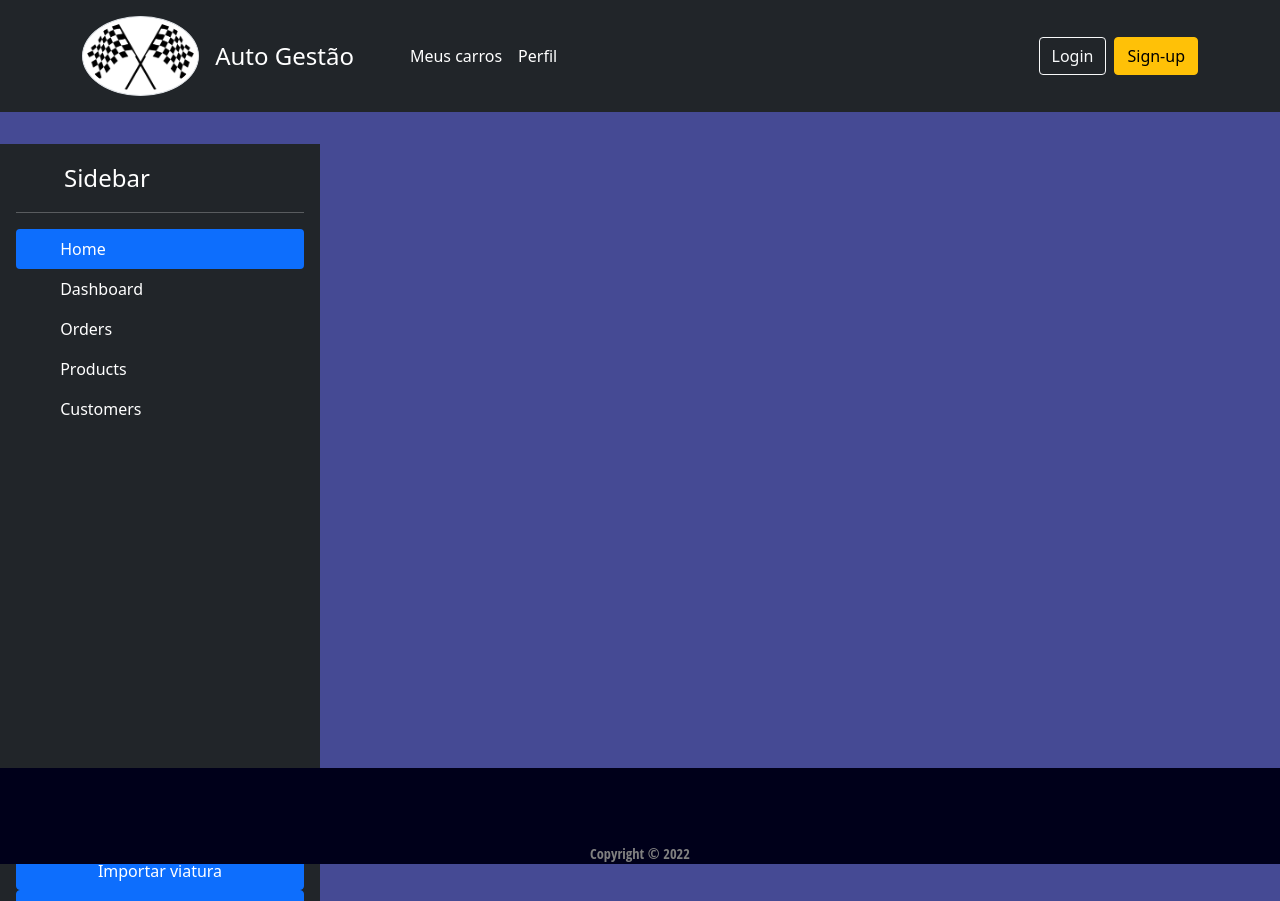
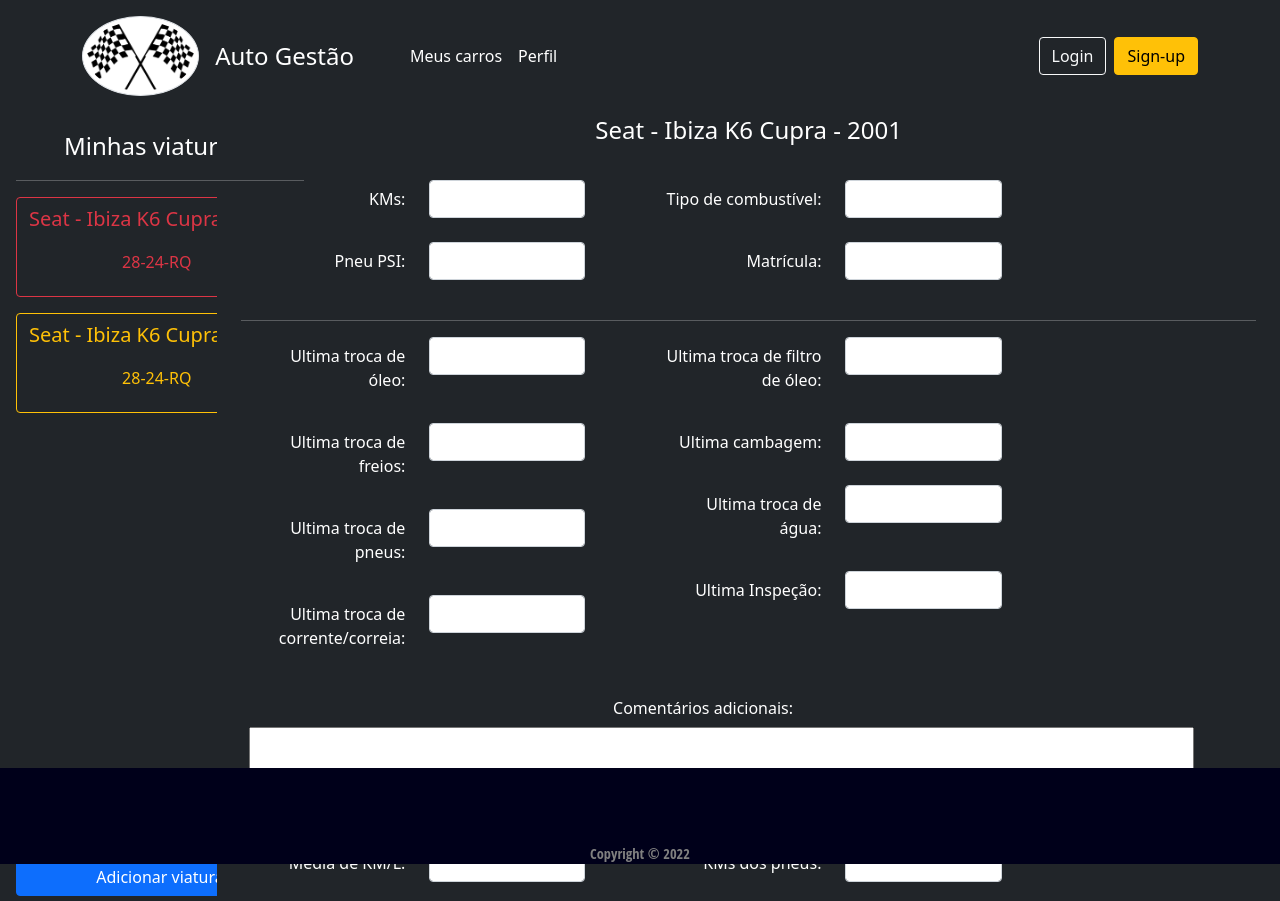
Before and after one commit to EgonHoltz/pwa-frtnd-autogestao, a Vue app: page /cars in a window 1280 px wide. Shown: the top 901 px of the page. Built offline with nearby package versions, Linux system fonts and the light colour scheme.

Commit message:
My car interface is pretty good. but withou functions

```diff
--- a/src/App.vue
+++ b/src/App.vue
@@ -30,6 +30,7 @@ export default {
 html,
 body {
     height: 100%;
+    width: 100%;
     margin: 0;
 }
 #app {
@@ -39,7 +40,6 @@ body {
   text-align: center;
 }
 #body-content {
-	width: 100%;
   min-height: 100vh;
   height: 100%;
 	background-size: auto;
@@ -49,7 +49,6 @@ body {
 }
 #content-wrap{
   padding-bottom: 2rem;
-  padding-top: 2em;
   min-height: 100vh;
 }
 </style>
--- /dev/null
+++ b/src/components/CarForm.vue
@@ -0,0 +1,145 @@
+<template>
+    <div class="white-text text-center bg-dark container-fluid" style="height: 100%;">
+        <p class="fs-4 pb-3">Seat - Ibiza K6 Cupra - 2001</p>
+        <form action="">
+            <div class="row g-2 container-fluid">
+                <div class="col-5">
+                    <div class="col-sm-20 mb-4 row">
+                        <label for="staticEmail" class="col-sm-5 col-form-label text-end">KMs:</label>
+                        <div class="col-sm-5">
+                            <input type="text" class="form-control"  placeholder="">
+                        </div>
+                    </div>
+                    <div class="col-sm-15 mb-4 row">
+                        <label for="staticEmail" class="col-sm-5 col-form-label text-end">Pneu PSI:</label>
+                        <div class="col-sm-5">
+                            <input type="text" class="form-control"  placeholder="">
+                        </div>
+                    </div>
+                </div>
+                <div class="col-5">
+                    <div class="col-sm-15 mb-4 row">
+                        <label for="staticEmail" class="col-sm-5 col-form-label text-end">Tipo de combustível:</label>
+                        <div class="col-sm-5">
+                            <input type="text" class="form-control"  placeholder="">
+                        </div>
+                    </div>
+                    <div class="col-sm-15 mb-4 row">
+                        <label for="staticEmail" class="col-sm-5 col-form-label text-end">Matrícula:</label>
+                        <div class="col-sm-5">
+                            <input type="text" class="form-control"  placeholder="">
+                        </div>
+                    </div>
+                </div>
+            </div>
+        <hr>
+            <div class="row g-2 container-fluid">
+                <div class="col-5">
+                    <div class="col-sm-20 mb-4 row">
+                        <label for="staticEmail" class="col-sm-5 col-form-label text-end">Ultima troca de óleo:</label>
+                        <div class="col-sm-5">
+                            <input type="text" class="form-control" >
+                        </div>
+                    </div>
+                    <div class="col-sm-15 mb-4 row">
+                        <label for="staticEmail" class="col-sm-5 col-form-label text-end">Ultima troca de freios:</label>
+                        <div class="col-sm-5">
+                            <input type="text" class="form-control" >
+                        </div>
+                    </div>
+                    <div class="col-sm-15 mb-4 row">
+                        <label for="staticEmail" class="col-sm-5 col-form-label text-end">Ultima troca de pneus:</label>
+                        <div class="col-sm-5">
+                            <input type="text" class="form-control" >
+                        </div>
+                    </div>
+                    <div class="col-sm-15 mb-4 row">
+                        <label for="staticEmail" class="col-sm-5 col-form-label text-end">Ultima troca de corrente/correia:</label>
+                        <div class="col-sm-5">
+                            <input type="text" class="form-control" >
+                        </div>
+                    </div>
+                </div>
+                <div class="col-5">
+                    <div class="col-sm-15 mb-4 row">
+                        <label for="staticEmail" class="col-sm-5 col-form-label text-end">Ultima troca de filtro de óleo:</label>
+                        <div class="col-sm-5">
+                            <input type="text" class="form-control" >
+                        </div>
+                    </div>
+                    <div class="col-sm-15 mb-4 row">
+                        <label for="staticEmail" class="col-sm-5 col-form-label text-end">Ultima cambagem:</label>
+                        <div class="col-sm-5">
+                            <input type="text" class="form-control" >
+                        </div>
+                    </div>
+                    <div class="col-sm-15 mb-4 row">
+                        <label for="staticEmail" class="col-sm-5 col-form-label text-end">Ultima troca de água:</label>
+                        <div class="col-sm-5">
+                            <input type="text" class="form-control" >
+                        </div>
+                    </div>
+                    <div class="col-sm-15 mb-4 row">
+                        <label for="staticEmail" class="col-sm-5 col-form-label text-end">Ultima Inspeção:</label>
+                        <div class="col-sm-5">
+                            <input type="text" class="form-control" >
+                        </div>
+                    </div>
+                </div>
+                <div class="col-11">
+                    <label for="addComments" class="col-form-label text-start">Comentários adicionais:</label>
+                    <div class="col-sm-0">
+                        <textarea name="" id="" cols="100" rows="3"></textarea>
+                    </div>
+                </div>
+            </div>
+
+            <hr>
+
+            <div class="row g-2 container-fluid">
+                <div class="col-5">
+                    <div class="col-sm-20 mb-4 row">
+                        <label for="staticEmail" class="col-sm-5 col-form-label text-end">Média de KM/L:</label>
+                        <div class="col-sm-5">
+                            <input type="text" class="form-control"  placeholder="">
+                        </div>
+                    </div>
+                    <div class="col-sm-15 mb-4 row">
+                        <label for="staticEmail" class="col-sm-5 col-form-label text-end">KMs do óleo:</label>
+                        <div class="col-sm-5">
+                            <input type="text" class="form-control"  placeholder="">
+                        </div>
+                    </div>
+                </div>
+                <div class="col-5">
+                    <div class="col-sm-15 mb-4 row">
+                        <label for="staticEmail" class="col-sm-5 col-form-label text-end">KMs dos pneus:</label>
+                        <div class="col-sm-5">
+                            <input type="text" class="form-control"  placeholder="">
+                        </div>
+                    </div>
+                    <div class="col-sm-15 mb-4 row">
+                        <label for="staticEmail" class="col-sm-5 col-form-label text-end">KM dos freios:</label>
+                        <div class="col-sm-5">
+                            <input type="text" class="form-control"  placeholder="">
+                        </div>
+                    </div>
+                </div>
+            </div>
+        </form>
+
+
+        <hr>
+        <div class="row g-3">
+            <div class="col-4">
+                <a href="" class="btn btn-primary">Abastecimento</a>
+            </div>
+            <div class="col-4">
+                <a href="" class="btn btn-success">Atualizar troca de componentes</a>
+            </div>
+            <div class="col-4">
+                <a href="" class="btn btn-light">Exportar viatura</a>
+            </div>
+        </div>
+    </div>
+</template>
--- a/src/components/Header.vue
+++ b/src/components/Header.vue
@@ -9,7 +9,7 @@
 
         <ul class="nav col-12 col-lg-auto me-lg-auto mb-2 justify-content-center mb-md-0 ms-5">
           <li><router-link to="/cars" class="nav-link px-2 text-white">Meus carros</router-link></li>
-          <li><a href="#" class="nav-link px-2 text-white">Perfil</a></li>
+          <li><router-link to="/profile" class="nav-link px-2 text-white">Perfil</router-link></li>
         </ul>
 
         <div class="text-end">
--- a/src/components/SideBar.vue
+++ b/src/components/SideBar.vue
@@ -2,45 +2,28 @@
     <div class="d-flex flex-column flex-shrink-0 p-3 text-white bg-dark fullscreen" style="width: 20em;">
         <a href="/" class="d-flex align-items-center mb-3 mb-md-0 me-md-auto text-white text-decoration-none">
         <svg class="bi me-2" width="40" height="32"><use xlink:href="#bootstrap"/></svg>
-        <span class="fs-4">Sidebar</span>
+        <span class="fs-4">Minhas viaturas</span>
         </a>
         <hr>
         <ul class="nav nav-pills flex-column mb-auto">
+            <!--Add here the loop of cars -->
             <li class="nav-item">
-                <a href="#" class="nav-link active" aria-current="page">
-                <svg class="bi me-2" width="16" height="16"><use xlink:href="#home"/></svg>
-                Home
+                <a href="#" class="btn btn-outline-danger text-center mb-3" aria-current="page">
+                <p class="fs-5">Seat - Ibiza K6 Cupra - 2001</p>
+                <p class="fs-6">28-24-RQ</p>
                 </a>
             </li>
-            <li>
-                <a href="#" class="nav-link text-white">
-                <svg class="bi me-2" width="16" height="16"><use xlink:href="#speedometer2"/></svg>
-                Dashboard
-                </a>
-            </li>
-            <li>
-                <a href="#" class="nav-link text-white">
-                <svg class="bi me-2" width="16" height="16"><use xlink:href="#table"/></svg>
-                Orders
-                </a>
-            </li>
-            <li>
-                <a href="#" class="nav-link text-white">
-                <svg class="bi me-2" width="16" height="16"><use xlink:href="#grid"/></svg>
-                Products
-                </a>
-            </li>
-            <li>
-                <a href="#" class="nav-link text-white">
-                <svg class="bi me-2" width="16" height="16"><use xlink:href="#people-circle"/></svg>
-                Customers
+            <li class="nav-item">
+                <a href="#" class="btn btn-outline-warning text-center" aria-current="page">
+                <p class="fs-5">Seat - Ibiza K6 Cupra - 2001</p>
+                <p class="fs-6">28-24-RQ</p>
                 </a>
             </li>
 
         </ul>
         <hr>
-        <a href="/" class="btn btn-primary margin-t">Importar viatura</a>
-        <a href="/" class="btn btn-primary">Adicionar viatura</a>
+        <a href="/" class="btn btn-primary mb-2">Importar viatura</a>
+        <a href="/" class="btn btn-primary mt-3">Adicionar viatura</a>
     </div>
 </template>
 
--- a/src/router/index.js
+++ b/src/router/index.js
@@ -14,6 +14,12 @@ const routes = [
         name: "cars",
         component: () => import("../views/cars/CarManagement.vue")
     },
+    {
+        path: "/profile",
+        name: "profile",
+        component: () => import("../views/user/Profile.vue")
+    },
+
         // Redirect to 404 page, if no match found
     {
         path: "*",
--- a/src/views/cars/CarManagement.vue
+++ b/src/views/cars/CarManagement.vue
@@ -1,23 +1,35 @@
 <template>
-    <div class="car-mainpage">
-        <SideBar />
+    <div class="car-mainpage row">
+        <nav id="sidebarMenu" class="col-md-3 col-lg-2 d-md-block sidebar collapse">
+            <SideBar />
+        </nav>
+        <main class="col-md-9 ms-sm-auto col-lg-10 ms-1 ">
+            <CarForm />
+        </main>
     </div>
 </template>
 
 <script>
 import SideBar from "@/components/SideBar.vue"
+import CarForm from "@/components/CarForm.vue"
 
 export default {
     name: "CarManagement",
     components: {
-        SideBar
+        SideBar,
+        CarForm
     }
 }
 </script>
 
 <style>
 .car-mainpage{
-    width: 100%;
     min-height: 100vh;
 }
+.sidebar{
+    max-width: 20em;
+}
+.car-frame{
+    float: right;
+}
 </style>
--- /dev/null
+++ b/src/views/user/Profile.vue
@@ -0,0 +1,16 @@
+<template>
+    <div class="template-profile">
+        <div class="text-center pt-5">
+        <h1>Egon Holtz</h1>
+
+        </div>
+
+    </div>
+</template>
+
+<style>
+.template-profile{
+    width: 70%;
+    margin: 0 auto;
+}
+</style>
```
Also changed, not shown: firebase.json, src/views/Profile.vue (deleted).
